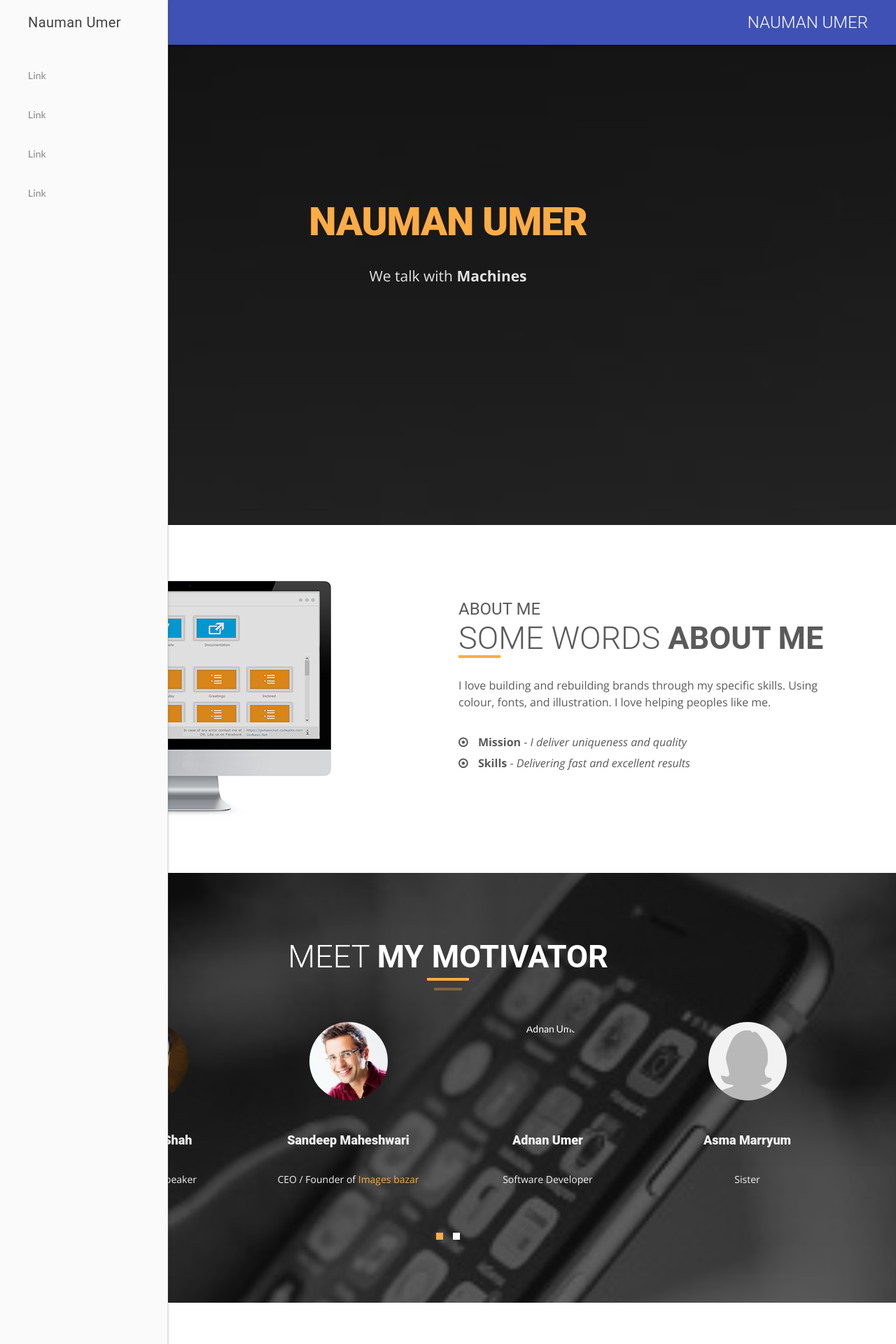
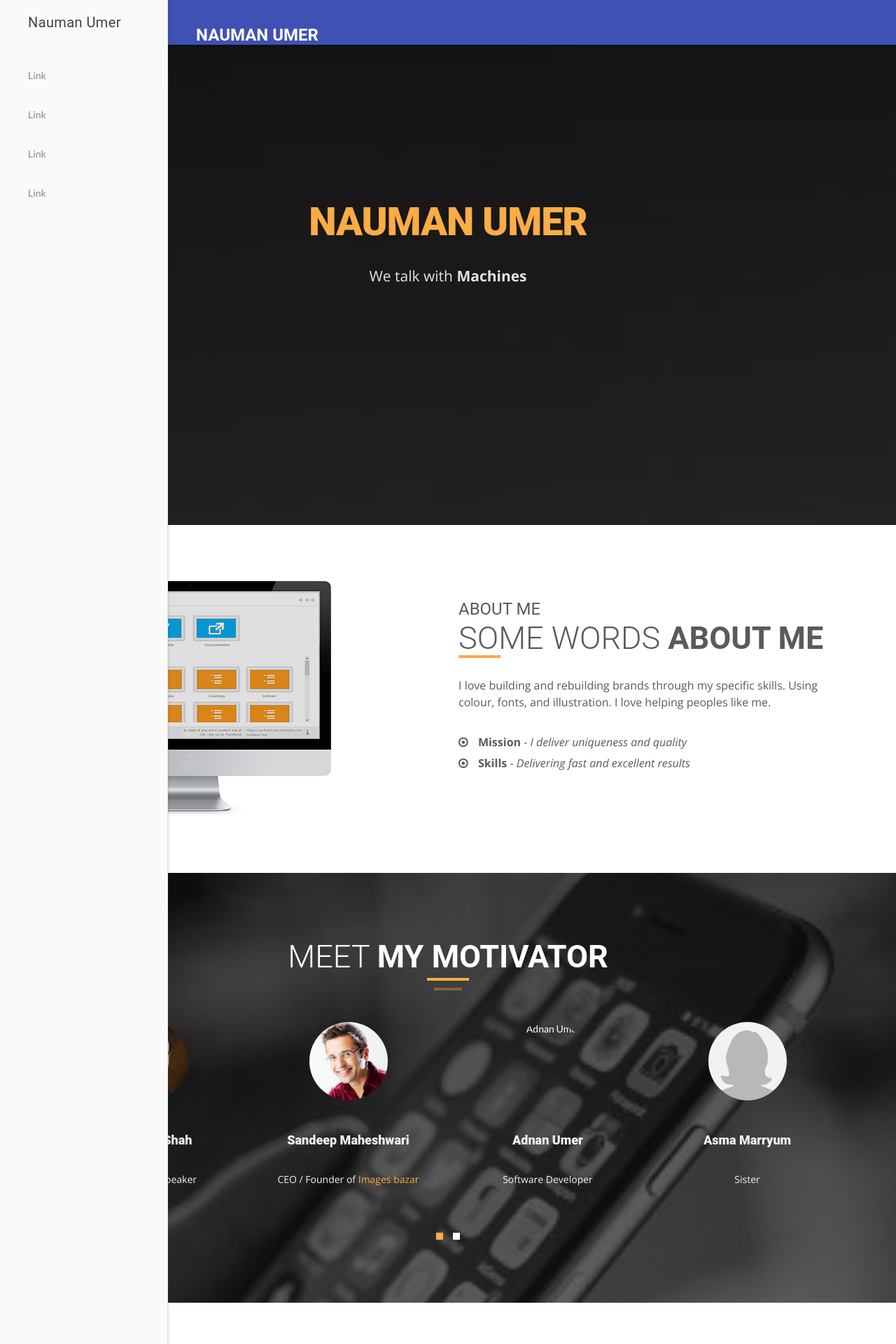
Before and after one commit to nmanumr/nmanumr.com, a Jekyll site: the page built from index.html, in a window 1280 px wide. Shown: the top 1920 px of the page at 70% size. Built offline with Jekyll 4.4.1, drawn with Linux system fonts in a browser that asks for light colours; nearby versions of some CDN libraries.

Commit message:
Update header.html

```diff
--- a/_includes/header.html
+++ b/_includes/header.html
@@ -4,10 +4,10 @@
             mdl-layout--fixed-header">
   <header class="mdl-layout__header">
     <div class="mdl-layout__header-row">
+ <h2 class="mdl-card__title-text"><b>Nauman Umer</b></h2>
       <div class="mdl-layout-spacer"></div>
-      <div>
-        <h2 class="mdl-card__title-text">Nauman Umer</h2>
-      </div>
+
+
     </div>
   </header>
   <div class="mdl-layout__drawer">
```
